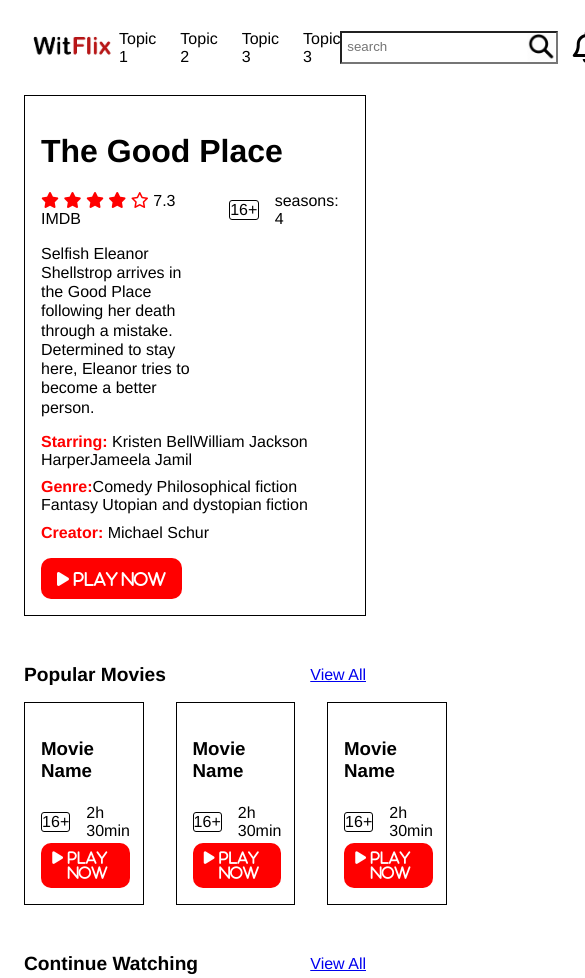
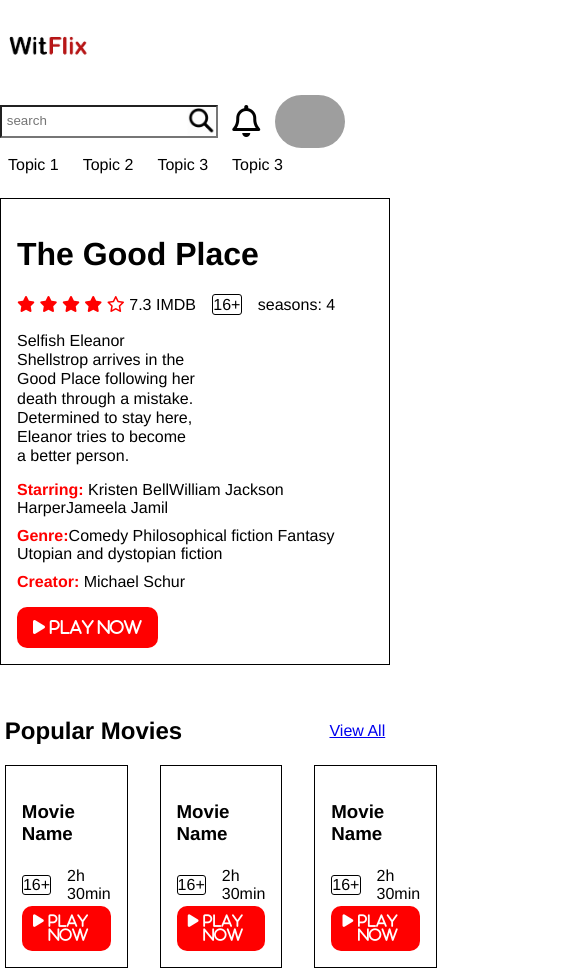
Before and after one commit to NdaTrky/witflix-project, a plain HTML site: page src/index.html in a window 390 px wide. Shown: the top 978 px of the page, 585 px wide, since content can reach past the window. Drawn offline with Linux system fonts and the light colour scheme; grey boxes are pictures that could not be loaded.

Commit message:
Mobile design completed for mobile phone

```diff
--- a/src/index.css
+++ b/src/index.css
@@ -213,3 +213,45 @@ footer > div > p {
     max-width:30%;
 
 }
+
+
+
+
+@media screen and (max-width:992px) {
+
+
+}
+
+@media screen and (max-width:768px) {
+
+
+}
+
+@media screen and (max-width:576px) {
+ body {
+        padding: 0;
+    }
+header nav {
+        margin: .5rem;
+        justify-content: center;
+        order: 1;
+
+    }
+header {
+    flex-wrap: wrap;
+    margin-bottom: 1rem;
+    flex-grow: 1;
+    }
+section {
+        padding: 0 0.3rem
+    }
+.suggestion-title h2 {
+        font-size: 1.5rem;
+    }
+ footer {
+        flex-wrap: wrap;
+        padding: .7rem;
+        padding-bottom: 2rem;
+    }
+
+    }
```
